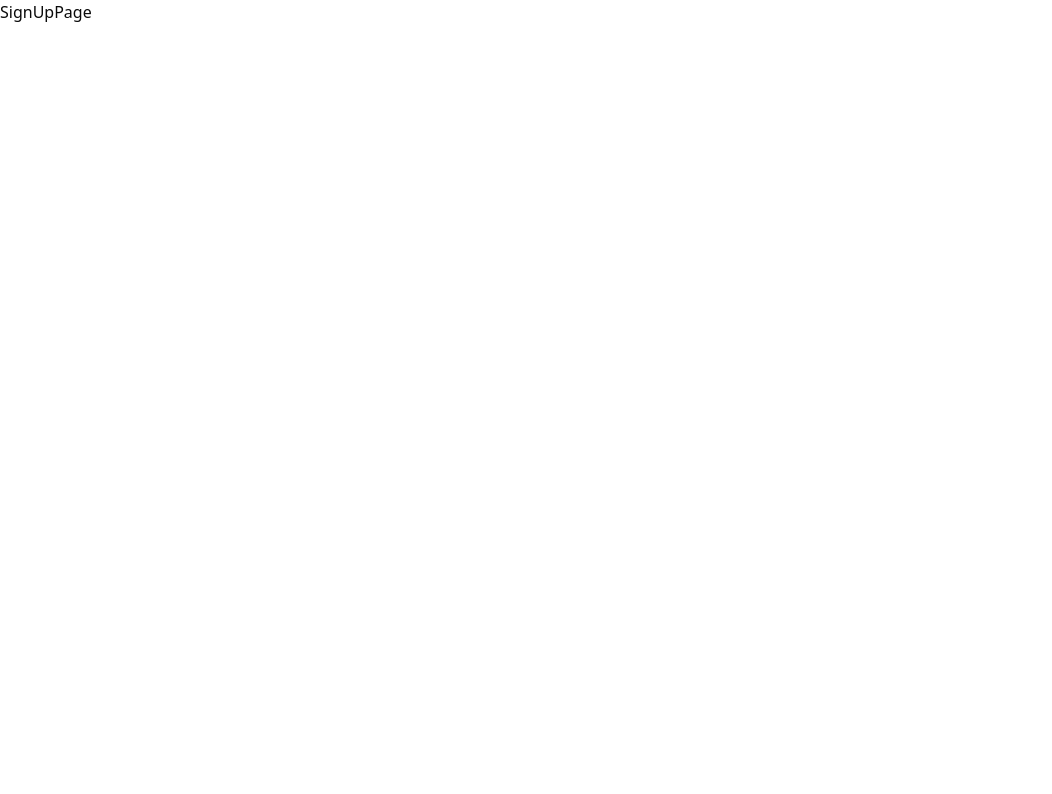
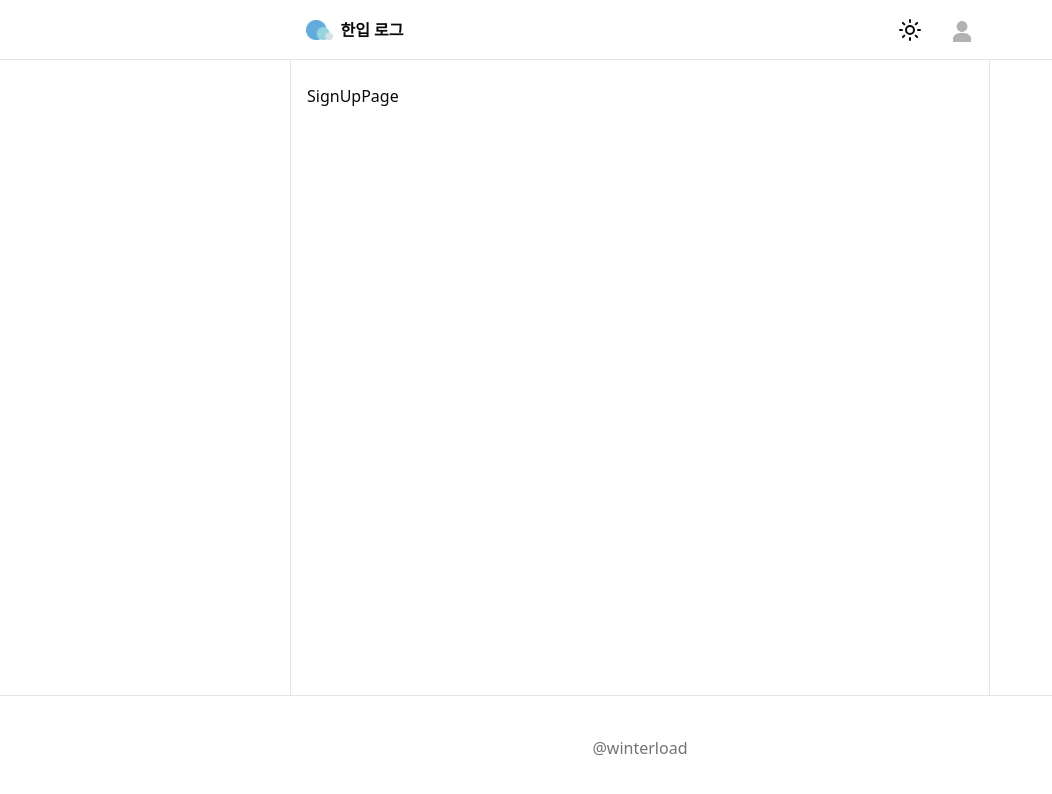
Before and after one commit to sungaee/onebite-log, a React (Vite) app: page /sign-up in a window 1280 px wide. Shown: the top 794 px of the page, without its empty margins (0-1052 px from the left). Built offline with nearby package versions, Linux system fonts and the light colour scheme.

Commit message:
글로벌 레이아웃 설정

```diff
--- a/package.json
+++ b/package.json
@@ -41,7 +41,7 @@
     "eslint-plugin-react-hooks": "^5.2.0",
     "eslint-plugin-react-refresh": "^0.4.19",
     "globals": "^16.0.0",
-    "prettier": "^3.6.2",
+    "prettier": "^3.8.3",
     "prettier-plugin-tailwindcss": "^0.6.14",
     "tw-animate-css": "^1.3.5",
     "typescript": "^6.0.3",
--- /dev/null
+++ b/src/components/ui/layout/globla-layout.tsx
@@ -0,0 +1,35 @@
+import { Link, Outlet } from "react-router";
+import logo from "@/assets/logo.png";
+import { SunIcon } from "lucide-react";
+import defaultAvatar from "@/assets/default-avatar.png";
+
+export default function GlobalLayout() {
+  return (
+    <div className="flex min-h-[100vh] flex-col">
+      <header className="h-15 border-b">
+        <div className="m-auto flex h-full w-full max-w-175 justify-between px-4">
+          <Link to={"/"} className="flex items-center gap-2">
+            <img
+              className="h-5"
+              src={logo}
+              alt="한입 로그의 로고, 메세지 말풍선을 형상화한 모양이다"
+            />
+            <div className="font-bold">한입 로그</div>
+          </Link>
+          <div className="flex items-center gap-5">
+            <div className="hover:bg-muted cursor-pointer rounded-full p-2">
+              <SunIcon />
+            </div>
+            <img className="h-6" src={defaultAvatar} />
+          </div>
+        </div>
+      </header>
+      <main className="m-auto w-full max-w-175 flex-1 border-x px-4 py-6">
+        <Outlet />
+      </main>
+      <footer className="text-muted-foreground border-t py-10 text-center">
+        @winterload
+      </footer>
+    </div>
+  );
+}
--- a/src/root-route.tsx
+++ b/src/root-route.tsx
@@ -6,18 +6,23 @@
 import PostDetailPage from "./pages/post-detail-page";
 import ProfileDetailPage from "./pages/profile-detail-page";
 import ResetPasswordPage from "./pages/reset-password-page";
+import GlobalLayout from "./components/ui/layout/globla-layout";
 
-export default function RootRoute(){
-    return <Routes>
-        <Route path="/sign-in" element={<SignInPage/>} />
-        <Route path="/sign-up" element={<SignUpPage/>} />
-        <Route path="/forget-password" element={<ForgetPasswordPage/>} />
+export default function RootRoute() {
+  return (
+    <Routes>
+      <Route element={<GlobalLayout />}>
+        <Route path="/sign-in" element={<SignInPage />} />
+        <Route path="/sign-up" element={<SignUpPage />} />
+        <Route path="/forget-password" element={<ForgetPasswordPage />} />
 
-        <Route path="/" element={<IndexPage/>} />
-        <Route path="/post/:postId" element={<PostDetailPage/>} />
-        <Route path="/profile/:userId" element={<ProfileDetailPage/>} />
-        <Route path="/reset-password" element={<ResetPasswordPage/>} />
+        <Route path="/" element={<IndexPage />} />
+        <Route path="/post/:postId" element={<PostDetailPage />} />
+        <Route path="/profile/:userId" element={<ProfileDetailPage />} />
+        <Route path="/reset-password" element={<ResetPasswordPage />} />
 
-        <Route path="*" element={<Navigate to={'/'} />} />
+        <Route path="*" element={<Navigate to={"/"} />} />
+      </Route>
     </Routes>
+  );
 }
```
Also changed, not shown: 1 other file (tests, documents, lock files or other folders).
